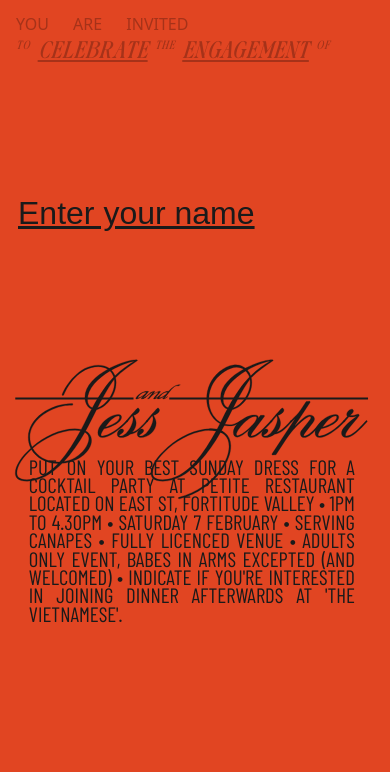
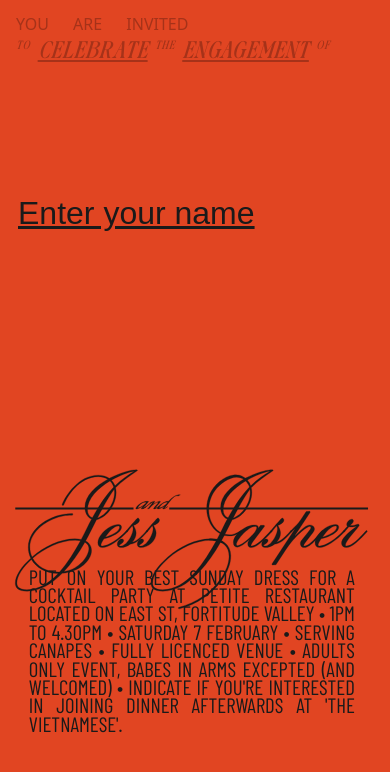
Before and after one commit to freejasper/engagement-rsvp, a React (Vite) app: page / in a window 390 px wide. Shown: the top 772 px of the page. Built offline with nearby package versions, Linux system fonts and the light colour scheme; no server answers; a web font is replaced by a local one.

Commit message:
mobile styling

```diff
--- a/src/css/TextFooter.css
+++ b/src/css/TextFooter.css
@@ -33,7 +33,7 @@
    #text-footer {
     margin-left: -1.2rem;
     font-size: 1.1rem;
-    padding-bottom: 200px;
+    padding-bottom: 90px;
     }
 }
 
```
